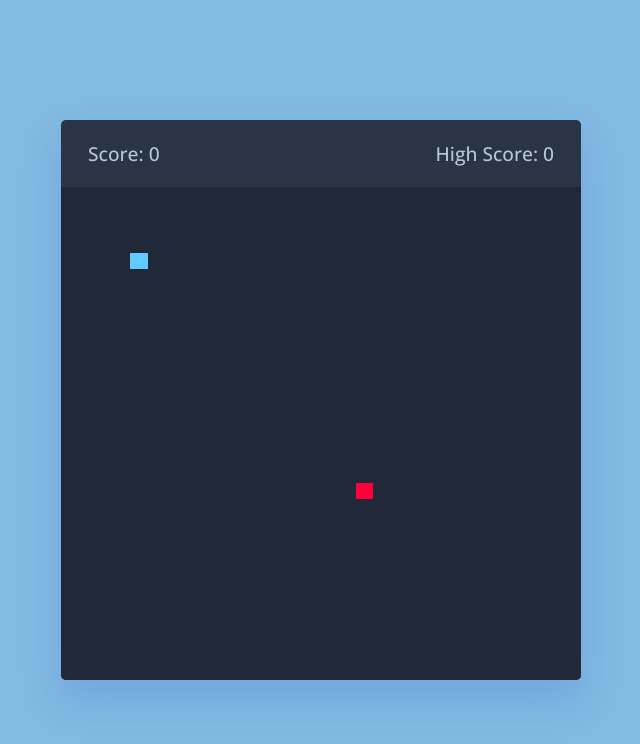
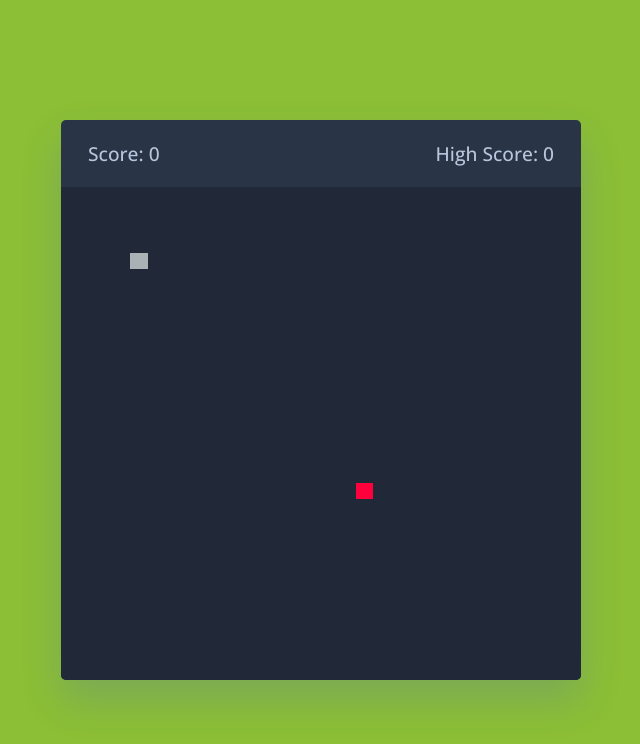
Before and after one commit to NBI25/M288, a plain HTML site: page index.html in a window 1280 px wide. Shown: the whole page, without its empty margins (319-959 px from the left). Drawn offline with nearby package versions, Linux system fonts and the light colour scheme.

Commit message:
änderung

```diff
--- a/style.css
+++ b/style.css
@@ -11,7 +11,7 @@ body {
   align-items: center;
   justify-content: center;
   min-height: 100vh;
-  background: #82bae1;
+  background: #8CBF35;
 }
 .wrapper {
   width: 65vmin;
@@ -43,7 +43,7 @@ body {
   background: #FF003D;
 }
 .play-board .head {
-  background: #60CBFF;
+  background: #abb2b6;
 }
 
 .controls {
```
Also changed, not shown: 1 other file.
